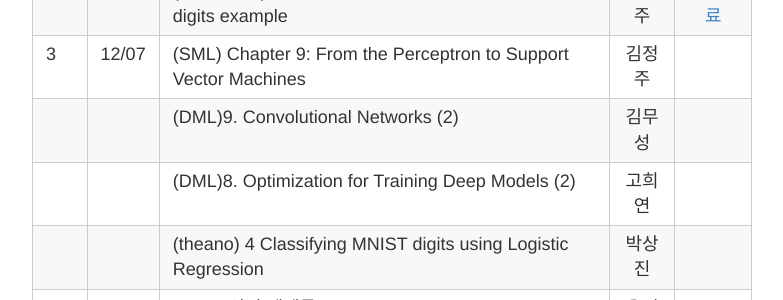
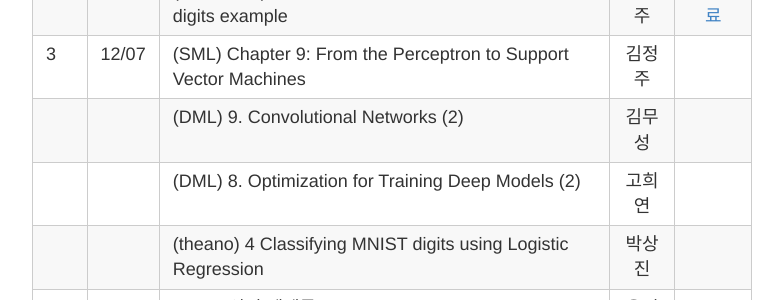
Before and after one commit to songorithm/ML, a Jekyll site: the page built from _posts/2015-12-1-SCHEDULE.md, in a window 1280 px wide and 900 px high, scrolled down 501 px. Shown: the part 153-453 px from the top of the window, without its empty margins (248-1031 px from the left). Built offline with Jekyll 4.4.1, drawn with Linux system fonts in a browser that asks for light colours; Markdown is read by kramdown in place of the engine named in the settings; part of the change alters nothing that is shown; some of the changed text lies outside the part shown.

```diff
--- a/_posts/2015-12-1-SCHEDULE.md
+++ b/_posts/2015-12-1-SCHEDULE.md
@@ -18,8 +18,8 @@ title: 스터디 일정 & 커리큘럼 & 발표자료
 | 2 |11/23| (theano) 3 Getting Started  | 김무성  | [발표자료](http://nbviewer.ipython.org/github/songorithm/ML/blob/master/part3/pkg/theano/ch03/3_Getting_Started.ipynb)   |
 |   |     | (tensorflow) 텐서플로 시작하기 - 소개 & 셋팅 & MNIST digits example | 김정주  | [발표자료](https://gist.github.com/haje01/202ac276bace4b25dd3f)   |
 | 3 |12/07| (SML) Chapter 9: From the Perceptron to Support Vector Machines  | 김정주  |   |
-|   |     | (DML)9. Convolutional Networks (2)  |  김무성  |   |
-|   |     | (DML)8. Optimization for Training Deep Models (2)   | 고희연  |   |
+|   |     | (DML) 9. Convolutional Networks (2)  |  김무성  |   |
+|   |     | (DML) 8. Optimization for Training Deep Models (2)   | 고희연  |   |
 |   |     | (theano) 4 Classifying MNIST digits using Logistic Regression  | 박상진  |   |
 |   |     | (caffe) 위의 예제를 caffe로  | 윤성원  |   |
 | 4 |12/14| (SML-스파크) 2. Introduction to Data Analysis with Scala and Spark  |   |   |
@@ -62,9 +62,9 @@ title: 스터디 일정 & 커리큘럼 & 발표자료
 |   |    | 보강) Deep Learning 실습 - theano & caffe intro   | 김정주 |   |
 | 5 |7/20| (SML) Chapter 4: From Linear Regression to Logistic Regression (1) | 김덕태 |   |
 |   |    | (DML) Probability and Information Theory   | 박성걸 |   |
-| 6 |8/03| (SML) Chapter 5: Nonlinear Classification and Regression with Decision Trees | 노규형 |   |
+| 6 |8/03| (SML) Chapter 5: Nonlinear Classification and Regression with Decision Trees | 노규형 | [발표자료](http://nbviewer.ipython.org/github/songorithm/ML/blob/master/part1/study06/SML/Chapter%205.%20Non-Linear%20Classification%20and%20Regression%20with%20Decision%20Trees.ipynb)  |
 |   |    | (DML) Numerical Computation | 조정희 | [발표자료](http://www.iro.umontreal.ca/~bengioy/dlbook/numerical.html)   |
-|   |    | (theano) More Examples  | 박세진 |   |
+|   |    | (theano) More Examples  | 박세진 |[발표자료](http://nbviewer.ipython.org/github/songorithm/ML/blob/master/part1/study06/PKG/20150803theano_moreexample_sejinpark.ipynb)   |
 
 
 
@@ -85,8 +85,8 @@ title: 스터디 일정 & 커리큘럼 & 발표자료
 | 3 |9/14| (DML) Feedforward Deep Networks (2)  | 최정원  |   |
 |   |    | (DML) Machine Learning Basics (3) | 김무성  |[발표자료](http://nbviewer.ipython.org/github/songorithm/ML/blob/master/part2/study01/dml05/05_Machine_Learning_Basics.ipynb)   |
 | 4 |10/12| (SML) Chapter 6: Clustering with K-Means  | 임동욱  |   |
-|   |     | (DML) 5. Machine Learning Basics (4)   | 김무성   |   |
-|   |     | (DML) 7. Regularization   | 김무성 |   |
+|   |     | (DML) 5. Machine Learning Basics (4)   | 김무성   | [발표자료](http://nbviewer.ipython.org/github/songorithm/ML/blob/master/part2/study01/dml05/05_Machine_Learning_Basics.ipynb)  |
+|   |     | (DML) 7. Regularization of Deep or Distributed Models   | 김무성 | [발표자료](http://nbviewer.ipython.org/github/songorithm/ML/blob/master/part2/study04/dml07/7_Regularization_of_Deep_or_Distributed_Models.ipynb)  |
 | 5 |10/26| (SML) Chapter 7: Dimensionality Reduction with PCA  | 윤성원  |   |
-|   |     | (DML) 8. Optimization for Training Deep Models (1)   | 김무성   |   |
-|   |     | (theano) keras 소개  | 정재윤  |   |
+|   |     | (DML) 8. Optimization for Training Deep Models (1)   | 김무성   | [발표자료](http://nbviewer.ipython.org/github/songorithm/ML/blob/master/part2/study05/dml08/8_Optimization_for_Training_Deep_Models.ipynb)  |
+|   |     | (theano) keras 소개  | 정재윤  | [발표자료](http://nbviewer.ipython.org/github/songorithm/ML/blob/master/part2/study05/pkg/Keras.ipynb)   |
```
